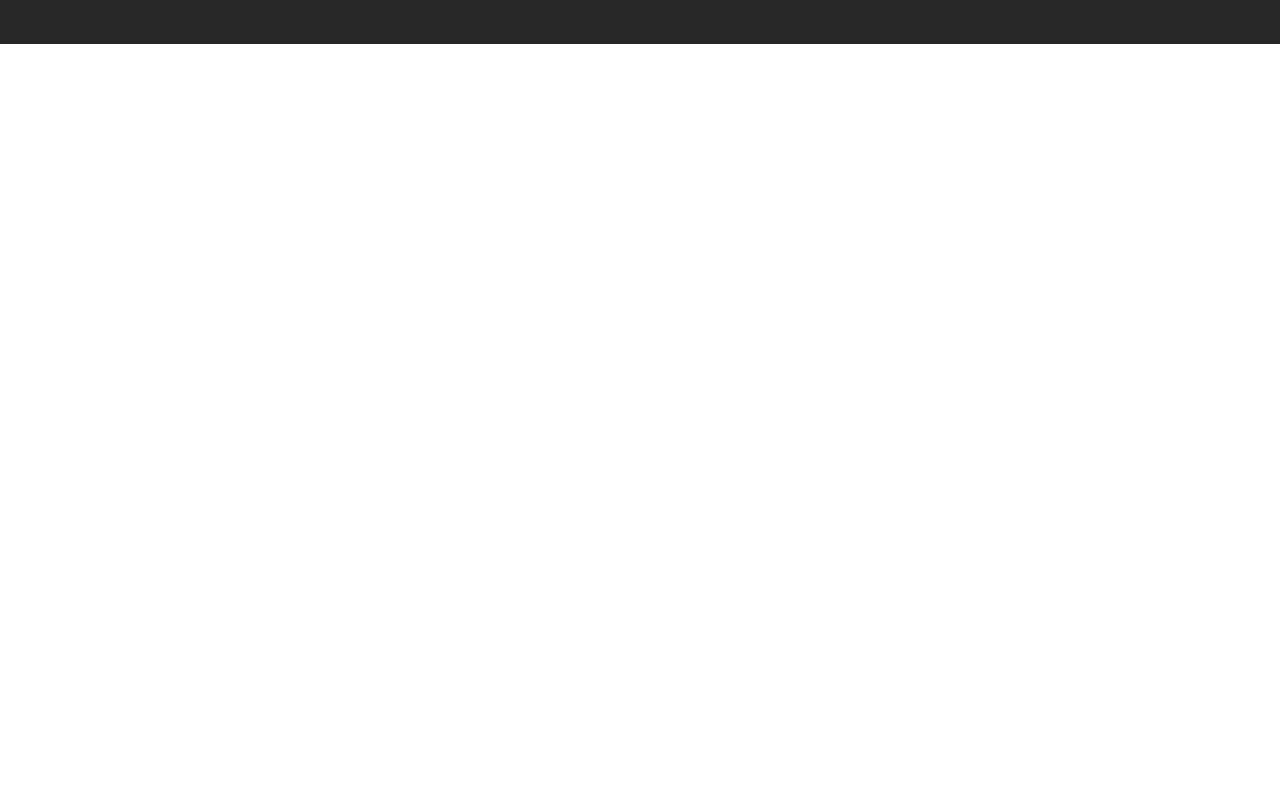
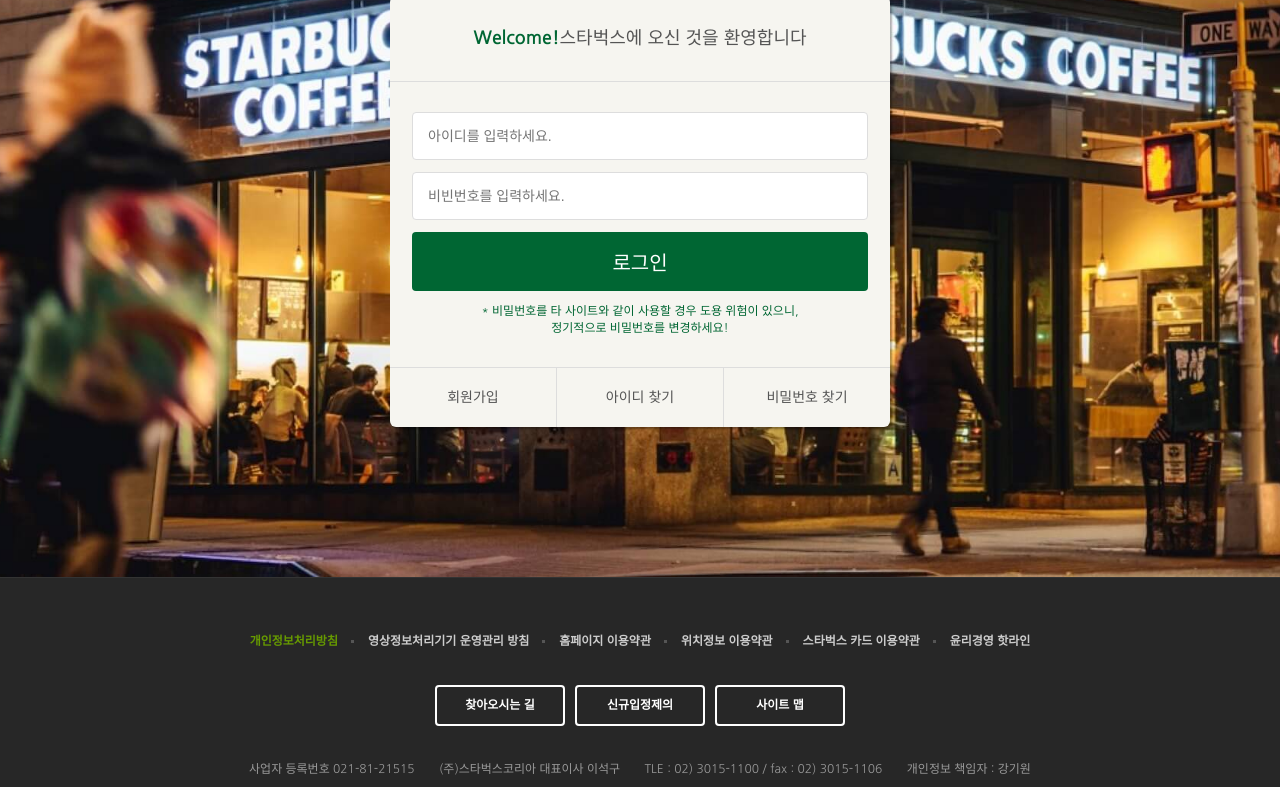
Before and after one commit to VerrySoda/starbucks, a plain HTML site: page signin/index.html in a window 1280 px wide. Shown: the part 362-1149 px from the top of the page. Before the commit the page ends 800 px from the top, so only its background shows below. Drawn offline with nearby package versions, Linux system fonts and the light colour scheme.

Commit message:
로그인 페이지 완성

```diff
--- a/css/main.css
+++ b/css/main.css
@@ -543,7 +543,7 @@ height : 400px;
   backface-visibility : hidden;
   transition : 1s;
   position : absolute;
-}
+}x-sizing
 
 .reserve-store .inner .medal .front{
 
--- /dev/null
+++ b/css/signin.css
@@ -0,0 +1,107 @@
+/* 백그라운드 이미지 */
+.signin{
+  margin-top : 120px;
+  padding : 100px 0 150px;
+  background-image: url('../images/signin_bg.jpg');
+  background-repeat : no-repeat;
+  background-position : center;
+  background-attachment : fixed;
+  background-size : cover;
+}
+
+/* 카드 위 로그인 */
+.signin h1{
+  color : #ffffff;
+  font-size : 30px;
+  font-weight : 700;
+  text-align : center;
+  margin-bottom : 24px;
+}
+
+/* 카드 뒷배경 */
+.signin .signin__card{
+  width : 500px;
+  margin : 0 auto;
+  border-radius : 6px;
+  background-color : #F6f5f0;
+  box-shadow : 2px 2px 2px rgba(0,0,0,0.3);
+  color : #555555;
+}
+
+/* 스타벅스에 오신것을 환영 */
+.signin .signin__card h2{
+  padding : 30px;
+  font-size : 18px;
+  text-align : center;
+  border-bottom : 1px solid #dddddd;
+}
+
+/* Welcome! 글자의 강조 */
+.signin .signin__card h2 strong{
+  font-weight : 700;
+  color : #006633;
+ }
+
+/* 아이디 비번 로그인 버튼이 있는 영역 */
+.signin .signin__card form{
+  padding : 30px 22px;
+}
+
+
+/* 아이디 비번 로그인 버튼의 양식  */
+.signin .signin__card form input{
+  width : 100%;
+  margin-bottom : 12px;
+  padding : 15px;
+  border : 1px solid #dddddd;
+  border-radius : 4px;
+  outline : none;  /* 요소가 선택됐을때 생기는 파란선을 사용하지 않겠다 */
+  box-sizing : border-box;  /* 부모요소의 뷰포트 사이즈에 맞도록 조절하며 padding과 margin값을 합친 사이즈 또한 부모요소의 크기를 넘치 않도록한다 */
+  font-size : 14px;
+}
+
+
+/* 로그인 버튼의 양식 */
+.signin .signin__card form [type="submit"]{ /* [] = 속성성택자. 타입이 submit인 요소를 선택한다는 뜻 */
+  background-color : #006633;
+  border : none;
+  color : #ffffff;
+  font-size : 20px;
+  cursor : pointer;
+}
+
+/* 주의사항 */
+.signin__card form p{
+  font-size : 12px;
+  color : #006633;
+  text-align : center;
+}
+
+
+/* 회원가입 아이디찾기 비밀번호찾기의 기본 설정 */
+/* 가운데 정렬 1px의 선으로 된 박스 생성 */
+.signin__card .actions{
+  display : flex;
+  border-top : 1px solid #dddddd;
+}
+
+/* 회원가입 아이디찾기 비밀번호찾기의 배치방법 */
+.signin__card .actions a{
+  flex-grow : 1;  /* 요소의 증가너비 1 */
+  flex-basis : 0;  /* 요소의 기본 너비 0으로 없는 상태 a태그의 요소는 1:1:1비율로 버튼이 생성됨 */
+  text-align : center;
+  padding : 20px;
+  color : #555555;
+  font-size : 14px;
+  border-right : 1px solid #dddddd;
+}
+
+/* 회원가입 아이디찾기 비밀번호찾기의 마지막 선 제거 */
+.signin__card .actions a:last-child{
+  border-right : none;
+}
+
+/* 회원가입 아이디찾기 비밀번호찾기의 영역에 마우스를 올렸을때 효과 */
+.signin__card .actions a:hover{
+  text-decoration : underline;
+}
--- a/signin/index.html
+++ b/signin/index.html
@@ -45,6 +45,7 @@
 
   <!-- <link rel="stylesheet" href="https://cdnjs.cloudflare.com/ajax/libs/gsap/3.10.4/gsap.min.js"> -->
   <link rel="stylesheet" href="../css/common.css">
+  <link rel="stylesheet" href="../css/signin.css">
 
   <script defer src="../js/common.js"></script> <!-- html의 모든 준비가 끝나면 불러온다는 뜻의 defer -->
 </head>
@@ -378,12 +379,31 @@
   </header>
 
   <section class="signin">
-
+    <h1>로그인</h1>
+    <div class="signin__card">
+      <h2>
+        <strong>Welcome!</strong>스타벅스에 오신 것을 환영합니다
+      </h2>
+      <form action="/javascript:void(0)">
+        <input type="text" placeholder="아이디를 입력하세요." />
+        <input type="password" placeholder="비빈번호를 입력하세요." />
+        <input type="submit" value="로그인" />
+        <p>* 비밀번호를 타 사이트와 같이 사용할 경우 도용 위험이 있으니,</br>
+        정기적으로 비밀번호를 변경하세요!</p>
+      </form>
+      <div class="actions">
+        <a href="javascript:void(0)">회원가입</a>
+        <a href="javascript:void(0)">아이디 찾기</a>
+        <a href="javascript:void(0)">비밀번호 찾기</a>
+      </div>
+    </div>
 
 
 
 
   </section>
+
+
 
 
   <!-- FOOTER -->
```
